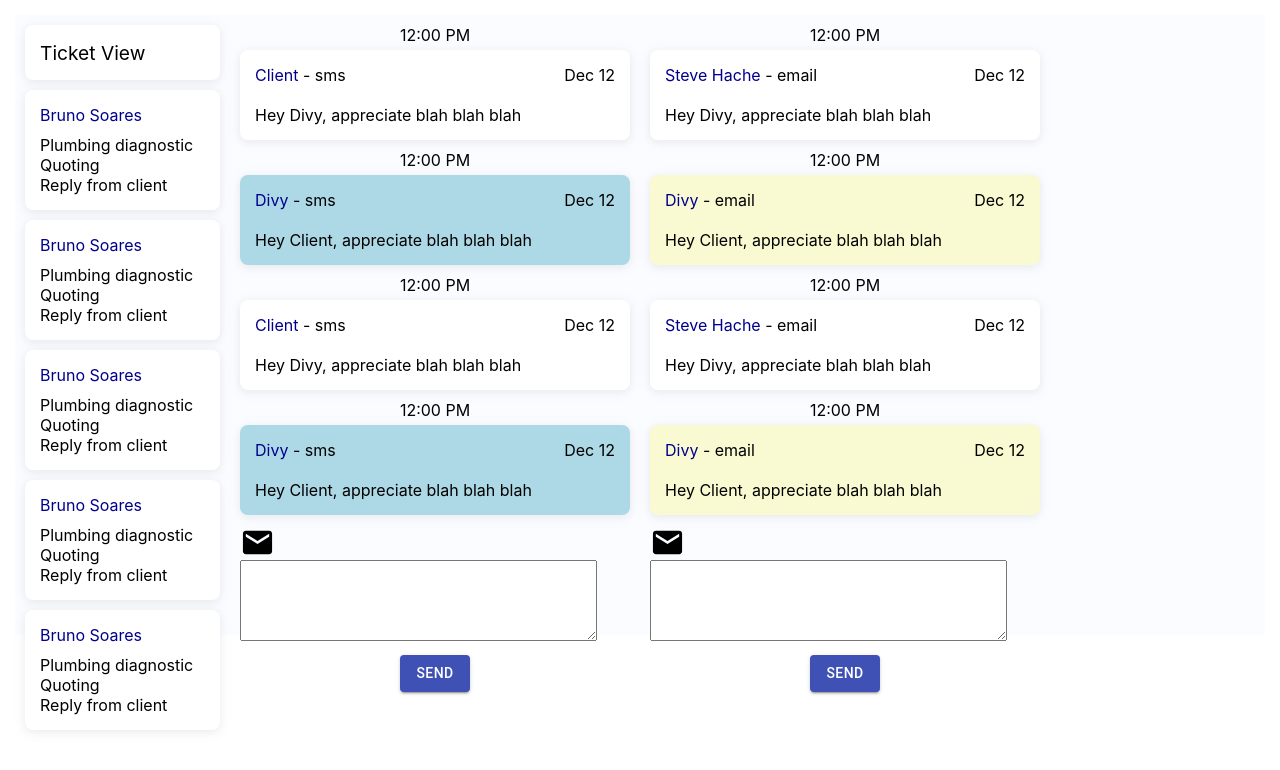
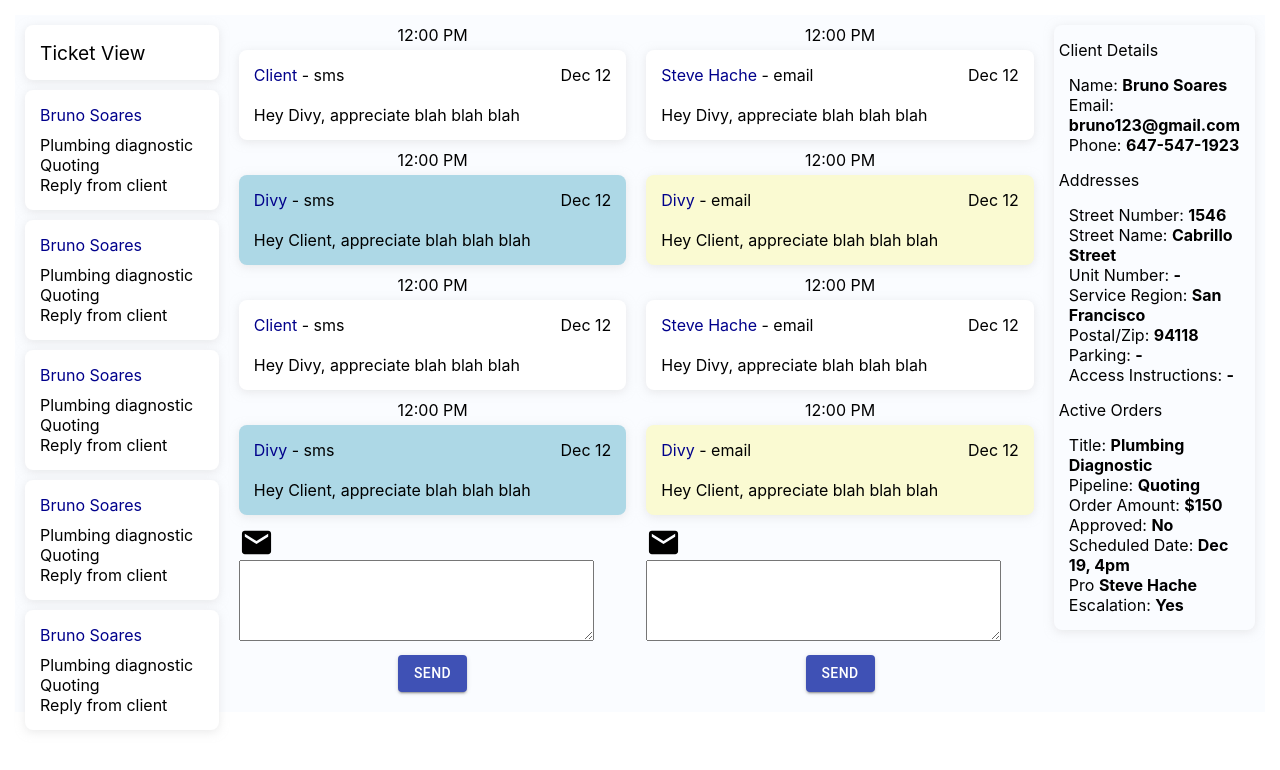
Before and after one commit to charliewright/ops-comms, a React (Create React App) app: page / in a window 1280 px wide. Shown: the top 770 px of the page. Built offline with nearby package versions, Linux system fonts and the light colour scheme.

Commit message:
added the clientDetails view... margins were a pain.

```diff
--- a/src/App.js
+++ b/src/App.js
@@ -4,6 +4,7 @@ import { clientConversation } from "./data/clientConversation";
 import { proConversation } from "./data/proConversation";
 import { ConversationThread } from "./components/conversationThread";
 import { TicketList } from "./components/ticketList";
+import {ClientDetailsView} from "./components/clientDetails"
 
 import "./App.css";
 import { ActionList } from "./components/actionList";
@@ -40,16 +41,16 @@ class App extends React.Component {
           <Column color={"blue"} class="half">
             <TicketList />
           </Column>
-          <Column color={"orange"}>
+          <Column>
             <ConversationThread
               thread={clientConversation}
             ></ConversationThread>
           </Column>
-          <Column color={"green"}>
+          <Column>
             <ConversationThread thread={proConversation}></ConversationThread>
           </Column>
-          <Column color={"purple"} class="half">
-            {this.state.toggleHotkeys && <ActionList />}
+          <Column class="half">
+            {this.state.toggleHotkeys ? <ActionList/> : <ClientDetailsView/>}
           </Column>
         </Row>
       </div>
--- /dev/null
+++ b/src/components/clientDetails.js
@@ -0,0 +1,108 @@
+import React from "react";
+import KeyboardArrowDownIcon from "@material-ui/icons/KeyboardArrowDown";
+import { addresses, orders, client } from "../data/clientDetails";
+
+
+export const ClientDetailsView = props => {
+    return (
+        <div class="card" >
+            <div style={{marginTop: "15px", marginBottom:"15px", marginLeft:"5px"}}>Client Details</div>
+            <ClientDetails {...client}/>
+            <div style={{marginTop: "15px", marginBottom:"15px", marginLeft:"5px"}}>Addresses </div>
+            <Address {...addresses[0]}/>
+            <div style={{marginTop: "15px", marginBottom:"15px", marginLeft:"5px"}}>Active Orders</div>
+            <Order {...orders[0]}/>
+        </div>
+    )
+}
+
+const ClientDetails = props => {
+  const { name, email, phone } = props;
+  return (
+   <div style={{margin: "15px"}}>
+      <div>
+        Name: <strong>{name}</strong>
+      </div>
+      <div>
+        Email: <strong>{email}</strong>
+      </div>
+      <div>
+        Phone: <strong>{phone}</strong>
+      </div>
+    </div>
+  );
+};
+
+const Address = props => {
+  const {
+    streetNumber,
+    streetName,
+    unitNumber,
+    serviceRegion,
+    postal,
+    parking,
+    access
+  } = props;
+  return (
+   <div style={{margin: "15px"}}>
+      <div>
+        Street Number: <strong>{streetNumber}</strong>
+      </div>
+      <div>
+        Street Name: <strong>{streetName}</strong>
+      </div>
+      <div>
+        Unit Number: <strong>{unitNumber}</strong>
+      </div>
+      <div>
+        Service Region: <strong>{serviceRegion}</strong>
+      </div>
+      <div>
+        Postal/Zip: <strong>{postal}</strong>
+      </div>
+      <div>
+        Parking: <strong>{parking}</strong>
+      </div>
+      <div>
+        Access Instructions: <strong>{access}</strong>
+      </div>
+    </div>
+  );
+};
+
+const Order = props => {
+  const {
+    title,
+    pipeline,
+    orderAmout,
+    approved,
+    scheduledDate,
+    pro,
+    escalation
+  } = props;
+  return (
+   <div style={{margin: "15px"}}>
+      <div>
+        Title: <strong>{title}</strong>
+      </div>
+      <div>
+        Pipeline: <strong>{pipeline}</strong>
+      </div>
+      <div>
+        Order Amount: <strong>{orderAmout}</strong>
+      </div>
+      <div>
+        Approved: <strong>{approved}</strong>
+      </div>
+      <div>
+        Scheduled Date: <strong>{scheduledDate}</strong>
+      </div>
+      <div>
+        Pro <strong>{pro}</strong>
+      </div>
+      <div>
+        Escalation: <strong>{escalation}</strong>
+      </div>
+    </div>
+  );
+};
--- a/src/components/conversationThread.js
+++ b/src/components/conversationThread.js
@@ -1,6 +1,6 @@
 import React from "react";
 import {MessageWithTimeStamp} from './messageWithTimestamp'
-import { SendComm } from "./sendComm";
+import { EditableTextArea } from "./editableTextArea";
 
 export const ConversationThread = props => {
   return (
@@ -8,7 +8,7 @@ export const ConversationThread = props => {
       {props.thread.map(message => (
         <MessageWithTimeStamp message={message}></MessageWithTimeStamp>
       ))}
-      <SendComm></SendComm>
+      <EditableTextArea/>
     </React.Fragment>
   );
 };
--- a/src/components/sendComm.js
+++ b/src/components/editableTextArea.js
@@ -3,11 +3,8 @@ import TextareaAutosize from "@material-ui/core/TextareaAutosize";
 import { Button } from "@material-ui/core";
 import MailOutlineIcon from '@material-ui/icons/Email';
 
-export default function EmptyTextarea() {
-  return;
-}
 
-export const SendComm = props => {
+export const EditableTextArea = props => {
   return (
     <span>
       <MailOutlineIcon style={{verticalAlign:"top"}}fontSize="large"/>
--- /dev/null
+++ b/src/data/clientDetails.js
@@ -0,0 +1,29 @@
+const brunoAddress = {
+  streetNumber: 1546,
+  streetName: "Cabrillo Street",
+  unitNumber: "-",
+  serviceRegion: "San Francisco",
+  postal: 94118,
+  parking: "-",
+  access: "-"
+};
+
+export const addresses = [brunoAddress];
+
+const plumbingOrder = {
+  title: "Plumbing Diagnostic",
+  pipeline: "Quoting",
+  orderAmout: "$150",
+  approved: "No",
+  scheduledDate: "Dec 19, 4pm",
+  pro: "Steve Hache",
+  escalation: "Yes"
+};
+
+export const orders = [plumbingOrder]
+
+export const client = {
+        name: "Bruno Soares",
+        email: "bruno123@gmail.com",
+        phone: "647-547-1923"
+}
```
